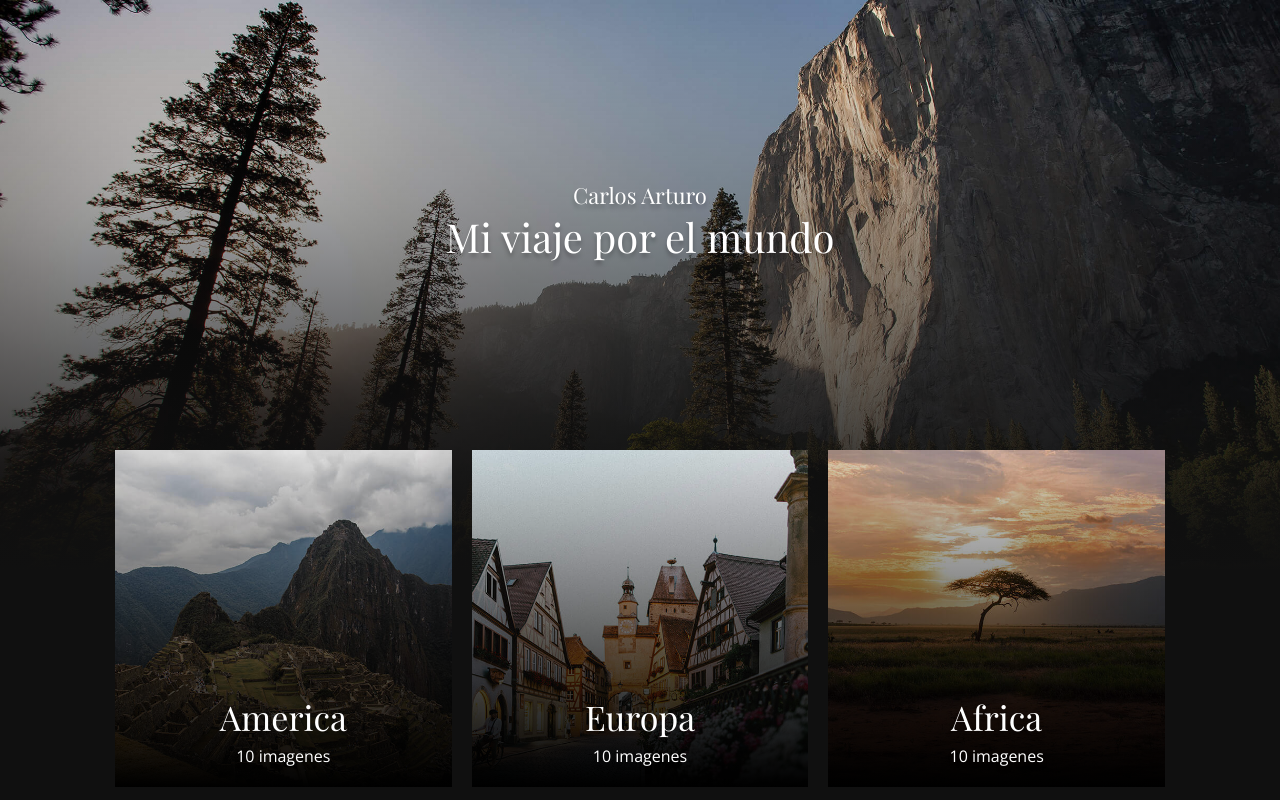
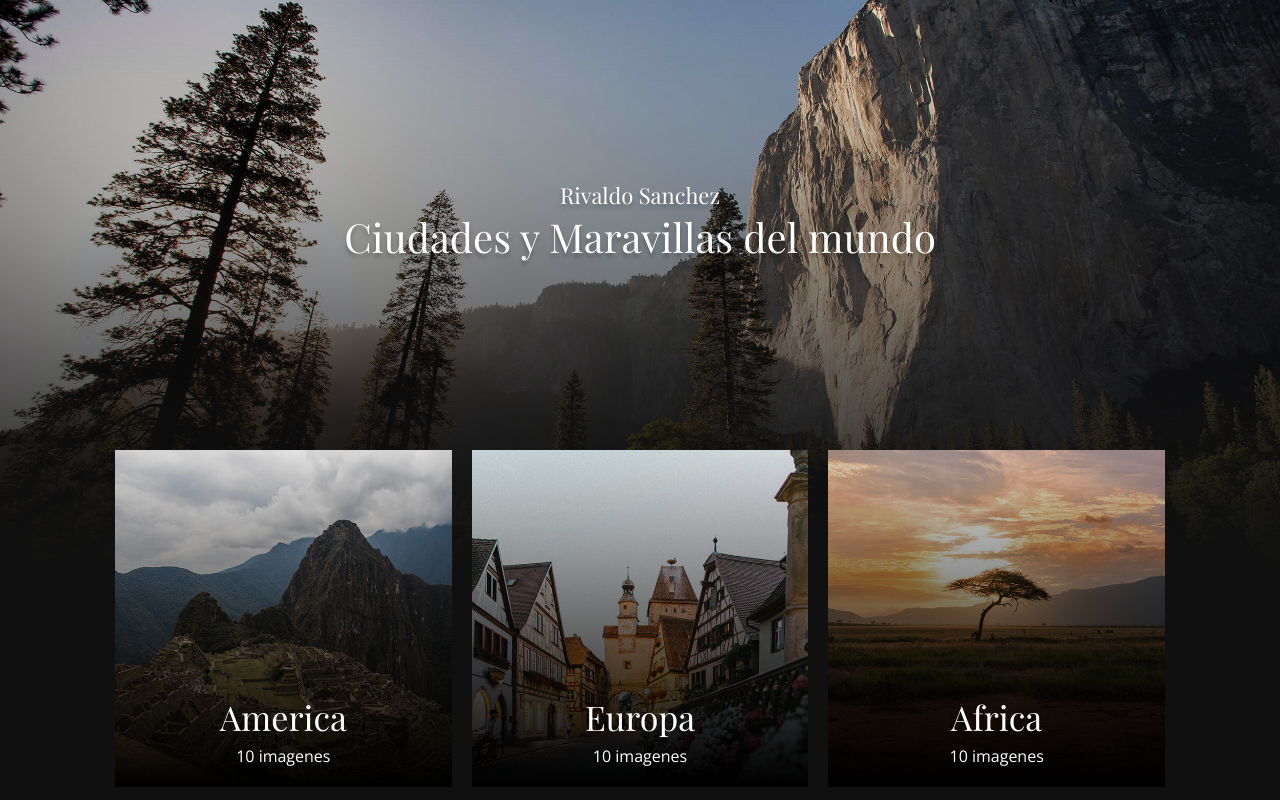
Before and after one commit to RivaldoSanchezPizango/Galeria-, a website: page index.html in a window 1280 px wide. Shown: the top 800 px of the page. Drawn offline with nearby package versions, Linux system fonts and the light colour scheme; files whose address does not match are found by name.

Commit message:
actualizando informacion

```diff
--- a/index.html
+++ b/index.html
@@ -14,13 +14,13 @@
     />
     <link rel="stylesheet" href="public/bundle.css" />
     <script defer src="./public/bundle.js"></script>
-    <title>Mi viaje por el mundo</title>
+    <title>Galeria de imagenes del mundo</title>
   </head>
   <body>
     <header>
       <div class="hero">
-        <h3 class="hero__subtitulo">Carlos Arturo</h3>
-        <h1 class="hero__titulo">Mi viaje por el mundo</h1>
+        <h3 class="hero__subtitulo">Rivaldo Sanchez</h3>
+        <h1 class="hero__titulo">Ciudades y Maravillas del mundo</h1>
       </div>
     </header>
     <main>
```
